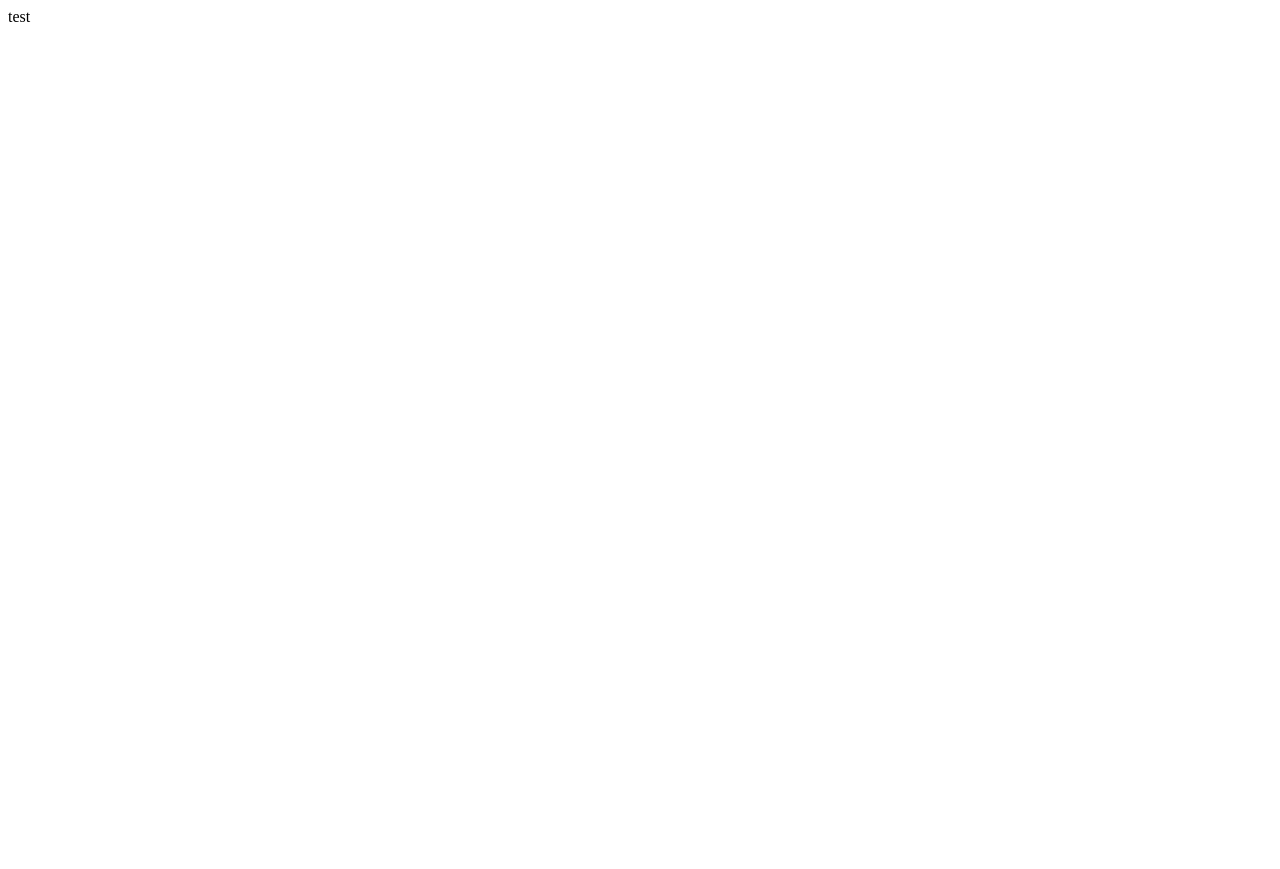
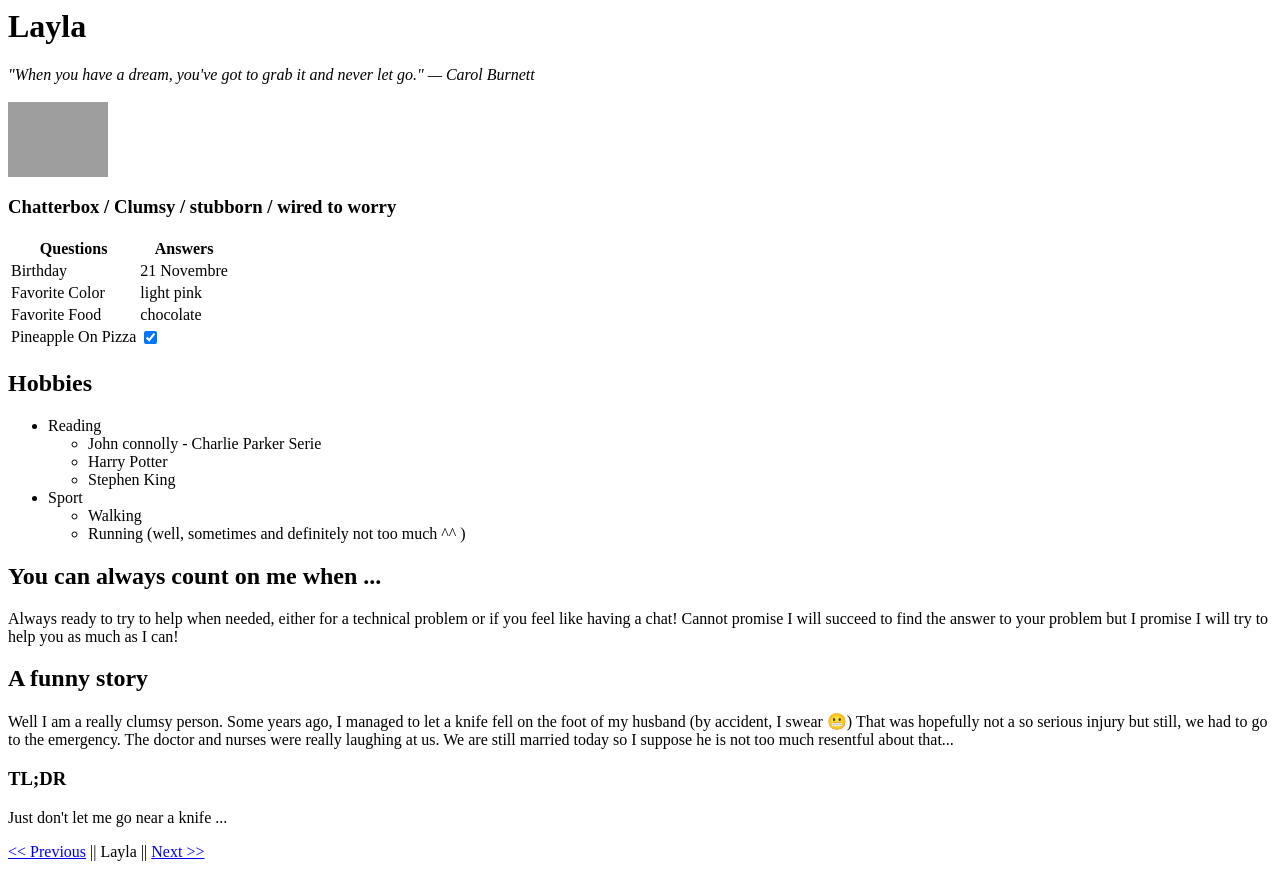
Before and after one commit to LRI-2020/markdown-to-html, a plain HTML site: page index.html in a window 1280 px wide. Before the commit the page ends 800 px from the top, so only its background shows below. Drawn offline with Linux system fonts and the light colour scheme; grey boxes are pictures that could not be loaded.

Commit message:
first html version

```diff
--- a/index.html
+++ b/index.html
@@ -1 +1,89 @@
-<html> <body> <p> test </p> </body> </html>
+<html>
+
+<body>
+
+    <h1>Layla</h1>
+
+    <i>"When you have a dream, you've got to grab it and never let go." — Carol Burnett </i>
+    <br><br>
+
+    <img src="lri3_inside.jpg" alt="MyPhoto" width="100">
+
+    <h3>Chatterbox / Clumsy / stubborn / wired to worry</h3>
+
+    <table>
+        <tr>
+            <th>Questions</th>
+            <th>Answers</th>
+        </tr>
+        <tr>
+            <td>
+                Birthday
+            </td>
+            <td>
+                21 Novembre
+            </td>
+        </tr>
+        <tr>
+            <td>
+                Favorite Color
+            </td>
+            <td>
+                light pink
+            </td>
+        </tr>
+        <tr>
+            <td>
+                Favorite Food
+            </td>
+            <td>
+                chocolate
+            </td>
+        </tr>
+        <tr>
+            <td>
+                Pineapple On Pizza
+            </td>
+            <td>
+                <input type="checkbox" checked />
+            </td>
+        </tr>
+    </table>
+
+    <h2>Hobbies</h2>
+    <ul>
+        <li>
+            Reading
+            <ul>
+                <li>John connolly - Charlie Parker Serie</li>
+                <li> Harry Potter</li>
+                <li> Stephen King</li>
+            </ul>
+        </li>
+        <li>
+            Sport
+            <ul>
+                <li>Walking</li>
+                <li> Running (well, sometimes and definitely not too much ^^ )</li>
+            </ul>
+        </li>
+    </ul>
+
+    <h2>You can always count on me when ... </h2>
+    <p>Always ready to try to help when needed, either for a technical problem or if you feel like having a chat!
+        Cannot promise I will succeed to find the answer to your problem but I promise I will try to help you as much as
+        I can!</p>
+
+    <h2>A funny story</h2>
+    <p>Well I am a really clumsy person. Some years ago, I managed to let a knife fell on the foot of my husband (by
+        accident, I swear 😬) That was hopefully not a so serious injury but still, we had to go to the emergency. The
+        doctor and nurses were really laughing at us. We are still married today so I suppose he is not too much
+        resentful about that...</p>
+    <h3>TL;DR</h3>
+    <p>Just don't let me go near a knife ...</p>
+
+    <a href="https://github.com/robpiot/markdown-challenge"> &lt;&lt; Previous</a> || Layla || <a href="https://github.com/SylaMoon/markdown-challenge"> Next &gt;&gt;</a>
+
+</body>
+
+</html>
```
Also changed, not shown: 1 other file.
